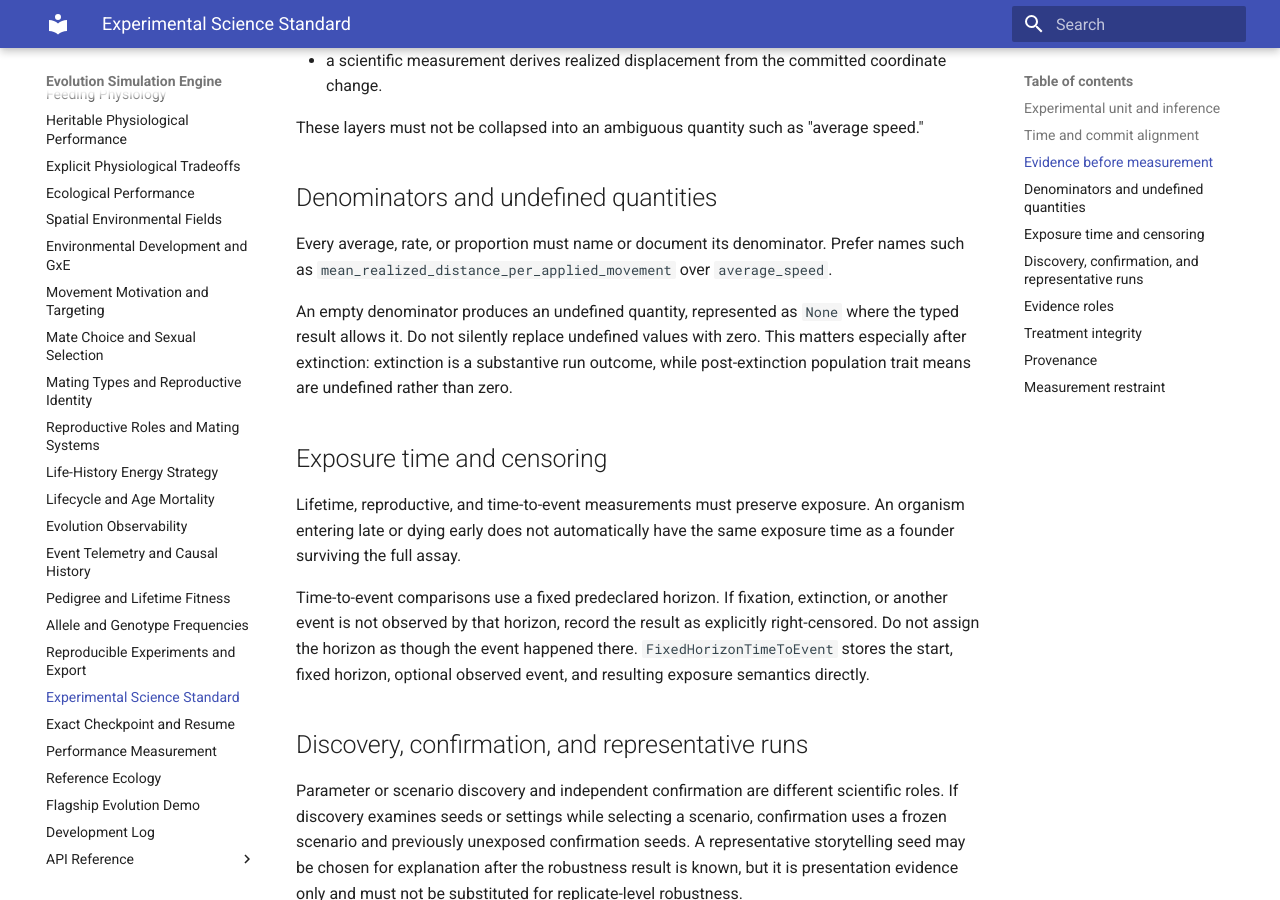
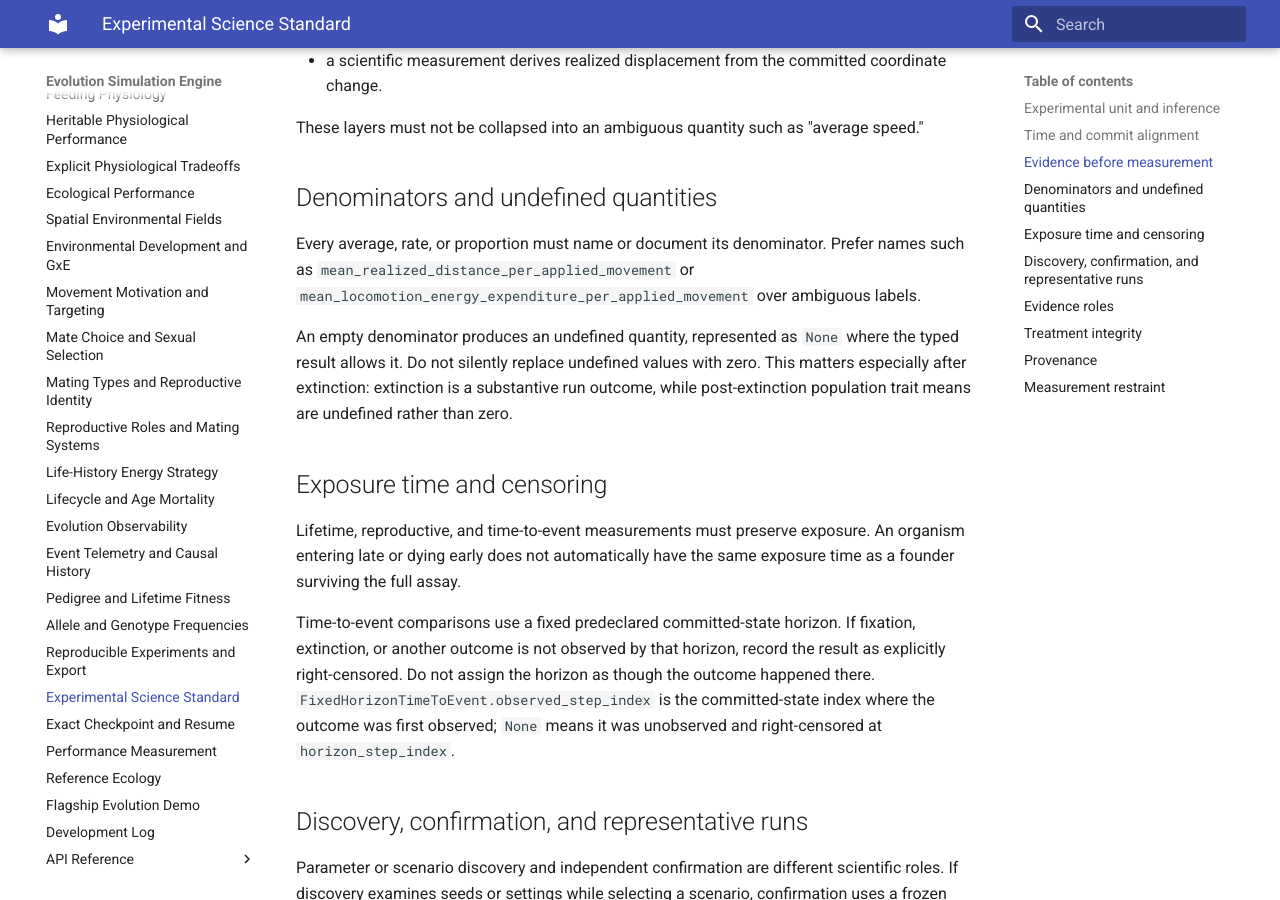
Before and after one commit to abdullahkhan57721/evolution-simulation-engine, an MkDocs documentation site: the page built from docs/experimental_science.md, in a window 1280 px wide and 900 px high, scrolled down 1622 px. Built offline with MkDocs 1.6.1 and Material for MkDocs 9.7.7, drawn with Linux system fonts in a browser that asks for light colours; some of the changed text lies outside the part shown.

Commit message:
Clarify experimental timing terminology

```diff
--- a/docs/experimental_science.md
+++ b/docs/experimental_science.md
@@ -79,7 +79,8 @@ speed."
 ## Denominators and undefined quantities
 
 Every average, rate, or proportion must name or document its denominator. Prefer
-names such as `mean_realized_distance_per_applied_movement` over `average_speed`.
+names such as `mean_realized_distance_per_applied_movement` or
+`mean_locomotion_energy_expenditure_per_applied_movement` over ambiguous labels.
 
 An empty denominator produces an undefined quantity, represented as `None` where
 the typed result allows it. Do not silently replace undefined values with zero.
@@ -92,11 +93,12 @@ Lifetime, reproductive, and time-to-event measurements must preserve exposure.
 An organism entering late or dying early does not automatically have the same
 exposure time as a founder surviving the full assay.
 
-Time-to-event comparisons use a fixed predeclared horizon. If fixation, extinction,
-or another event is not observed by that horizon, record the result as explicitly
-right-censored. Do not assign the horizon as though the event happened there.
-`FixedHorizonTimeToEvent` stores the start, fixed horizon, optional observed event,
-and resulting exposure semantics directly.
+Time-to-event comparisons use a fixed predeclared committed-state horizon. If
+fixation, extinction, or another outcome is not observed by that horizon, record
+the result as explicitly right-censored. Do not assign the horizon as though the
+outcome happened there. `FixedHorizonTimeToEvent.observed_step_index` is the
+committed-state index where the outcome was first observed; `None` means it was
+unobserved and right-censored at `horizon_step_index`.
 
 ## Discovery, confirmation, and representative runs
 
@@ -154,7 +156,7 @@ equivalent concrete value that identifies:
 - canonical serialized scientifically relevant treatment specification;
 - seed;
 - fixed horizon;
-- observation cadence;
+- observation cadence, including whether committed step zero is recorded;
 - selected focal variables;
 - discovery, confirmation, or representative role when applicable.
 
```
